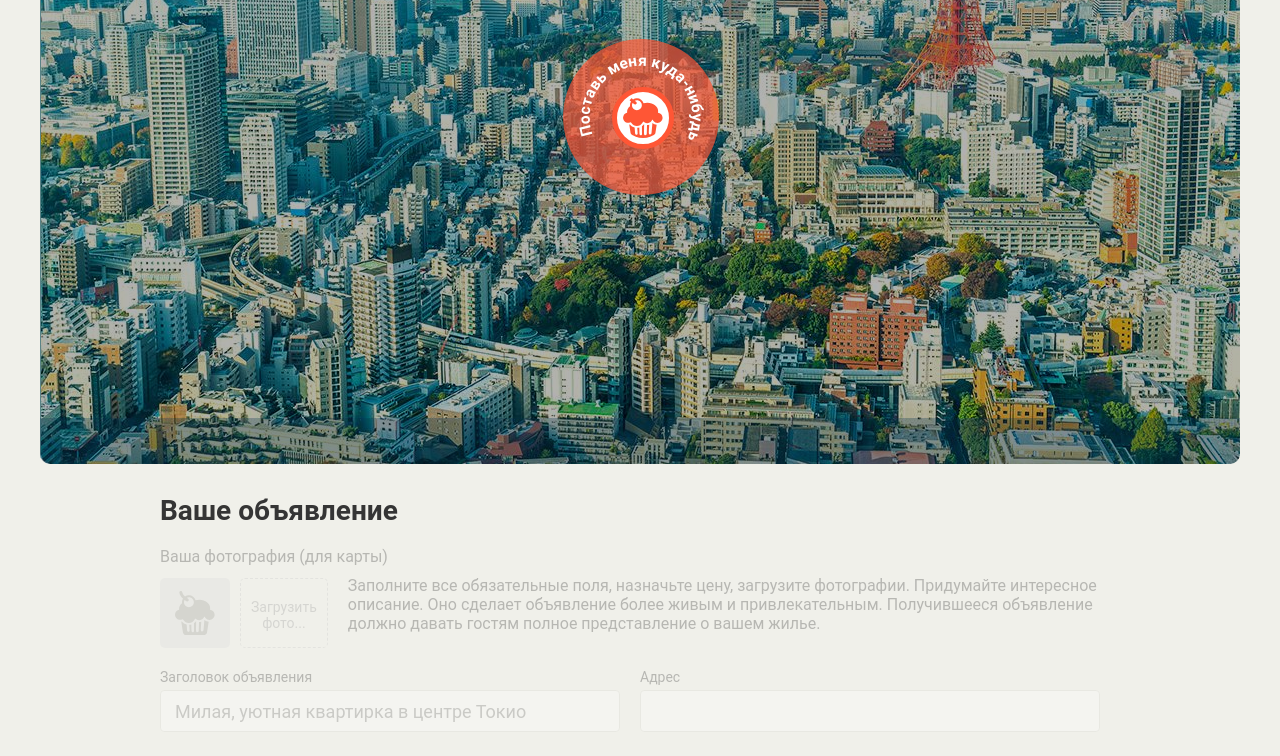
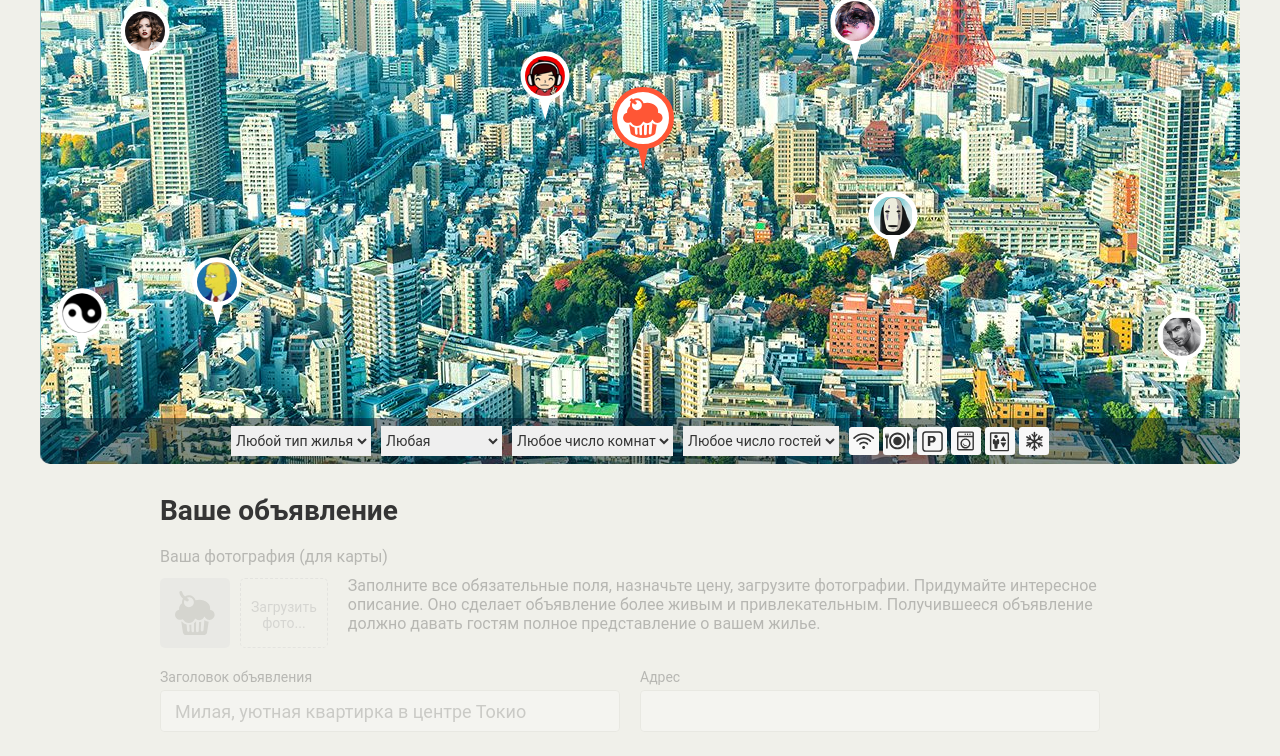
Before and after one commit to blizzardKv/1063203-keksobooking-20, a website: page index.html in a window 1280 px wide. Shown: the part 286-1042 px from the top of the page. Drawn offline with Linux system fonts and the light colour scheme; files whose address does not match are found by name.

Commit message:
Личный проект: больше деталей (часть 1) (#2)
* Добавлена первая часть задания по личному проекту

* Правки по ревью

* Поправил множественные числа

* Поправил окончание константы

* Эксперименты с массивами

* Поправил комментарий

* Убрал стрелочную функцию

* Фикс орфографической ошибки

Co-authored-by: k.pavlyuts <k.pavlyuts@tradesoft.ru>

```diff
--- a/index.html
+++ b/index.html
@@ -249,4 +249,5 @@
   </template>
 
 </body>
+<script src="js/main.js"></script>
 </html>
--- a/js/main.js
+++ b/js/main.js
@@ -0,0 +1,115 @@
+'use strict';
+(function () {
+  var OFFERS_NUMBER = 8;
+  var OFFER_TITLES = ['Шикарная квартира', 'Уютная комната', 'Огромный дворец', 'Просторное бунгало'];
+  var HOUSE_TYPES = ['palace', 'flat', 'house', 'bungalo'];
+  var MAX_ROOMS = 10;
+  var MAX_GUESTS = 15;
+  var CHECK_INS = ['12:00', '13:00', '14:00'];
+  var CHECK_OUTS = ['12:00', '13:00', '14:00'];
+  var FEATURES = ['wifi', 'dishwasher', 'parking', 'washer', 'elevator', 'conditioner'];
+  var DESCRIPTIONS = ['Шикарная квартира', 'Уютная комната', 'Огромный дворец', 'Просторное бунгало'];
+  var PHOTOS = ['http://o0.github.io/assets/images/tokyo/hotel1.jpg', 'http://o0.github.io/assets/images/tokyo/hotel2.jpg', 'http://o0.github.io/assets/images/tokyo/hotel3.jpg'];
+  var MIN_COORDINATE_Y = 130;
+  var MAX_COORDINATE_Y = 630;
+
+  // Скрываем лэйаут карты
+  var map = document.querySelector('.map');
+  map.classList.remove('map--faded');
+  var mapPinsArea = document.querySelector('.map__pins');
+  var pinTemplate = document.querySelector('#pin').content.querySelector('.map__pin');
+
+  // Выводим рандомное число
+  // Добавляем +1 т.к. Math.floor округляет вниз, а Math.random(max) = 0,9 в периоде.
+  function getRandomNumber(maxNumber) {
+    return Math.floor(Math.random() * maxNumber + 1);
+  }
+
+  // Выводим рандомный элемент в массиве. Для этого возвращаем элемент с i = 0 до i = array.length - 1;
+  // Т.к. Единица не входит в рандом, а Math.random(max) = 0,9 в периоде.
+  function getRandomElementFromArray(array) {
+    return array[getRandomNumber(array.length) - 1];
+  }
+
+  // Получаем массив рандомной длины через Array.Of
+  // Шаффлим дефолтный массив, чтобы значения перемешивались в каждой итерации
+  // Возвращаем новый массив, начиная с первого элемента и до элемента с индексом emptyArray
+  function getRandomNumberOfElementsFromArray(arr) {
+    var emptyArrayWithRandomLength = Array.of(getRandomNumber(arr.length));
+    return shuffleArray(arr).slice(0, emptyArrayWithRandomLength);
+  }
+
+  function shuffleArray(arr) {
+    return arr.sort(function () {
+      return Math.random() - 0.5;
+    });
+  }
+
+  // Создаем функцию создания шаблона массива с моками данных.
+  function createMocksForData(count) {
+    var dataList = [];
+
+    for (var i = 0; i < count; i++) {
+      var locationX = getRandomNumber(mapPinsArea.offsetWidth) + 1;
+
+      // Получаем рандомную координату по Y. Для этого берем минимальное значение (чтобы в любом случае было 130)
+      // И добавляем интервал в 500 для вычисления координаты по У. Т.е. maxY может быть только 630.
+      var locationY = Math.floor(MIN_COORDINATE_Y + (Math.random() * (MAX_COORDINATE_Y - MIN_COORDINATE_Y) + 1));
+      var dataForPins = {
+        'author': {
+          'avatar': 'img/avatars/user0' + (i + 1) + '.png'
+        },
+        'offer': {
+          'title': getRandomElementFromArray(OFFER_TITLES),
+          'address': locationX + ', ' + locationY,
+          'price': '1000',
+          'type': getRandomElementFromArray(HOUSE_TYPES),
+          'rooms': getRandomNumber(MAX_ROOMS),
+          'guests': getRandomNumber(MAX_GUESTS),
+          'checkin': getRandomElementFromArray(CHECK_INS),
+          'checkout': getRandomElementFromArray(CHECK_OUTS),
+          'features': getRandomNumberOfElementsFromArray(FEATURES),
+          'description': getRandomElementFromArray(DESCRIPTIONS),
+          'photos': getRandomElementFromArray(PHOTOS)
+        },
+        'location': {
+          'x': locationX,
+          'y': locationY
+        }
+      };
+
+      dataList.push(dataForPins);
+    }
+    return dataList;
+  }
+
+  // Добавляем функцию по настройке пинов. Клонируем имеющийся темплейт, выбираем в новом темплейте аватар по селектору.
+  // Присваиваем значения left/top/src/alt, возвращаем новый пин
+  function setPinOptions(data) {
+    var newPin = pinTemplate.cloneNode(true);
+    var pinAvatar = newPin.querySelector('img');
+
+    newPin.style =
+      'left: ' + data.location.x + 'px; top: ' + data.location.y + 'px;';
+    pinAvatar.src = data.author.avatar;
+    pinAvatar.alt = data.author.title;
+
+    return newPin;
+  }
+
+  // Добавляем функцию по созданию пинов. Создаем пустой documentFragment, запускаем цикл по генерации пинов в соответствии
+  // с данными из функции setPinOptions, которая обращается к createMocksForData, добавляем их в пустой documentFragment. Вставляем получившийся documentFragment
+  // в map__pins.
+  function generatePins(pinsList) {
+    var fragment = document.createDocumentFragment();
+
+    for (var i = 0; i < pinsList.length; i++) {
+      fragment.appendChild(setPinOptions(pinsList[i]));
+    }
+
+    mapPinsArea.appendChild(fragment);
+  }
+
+  // Запускаем цепочку функций по генерации пинов.
+  generatePins(createMocksForData(OFFERS_NUMBER));
+})();
```
